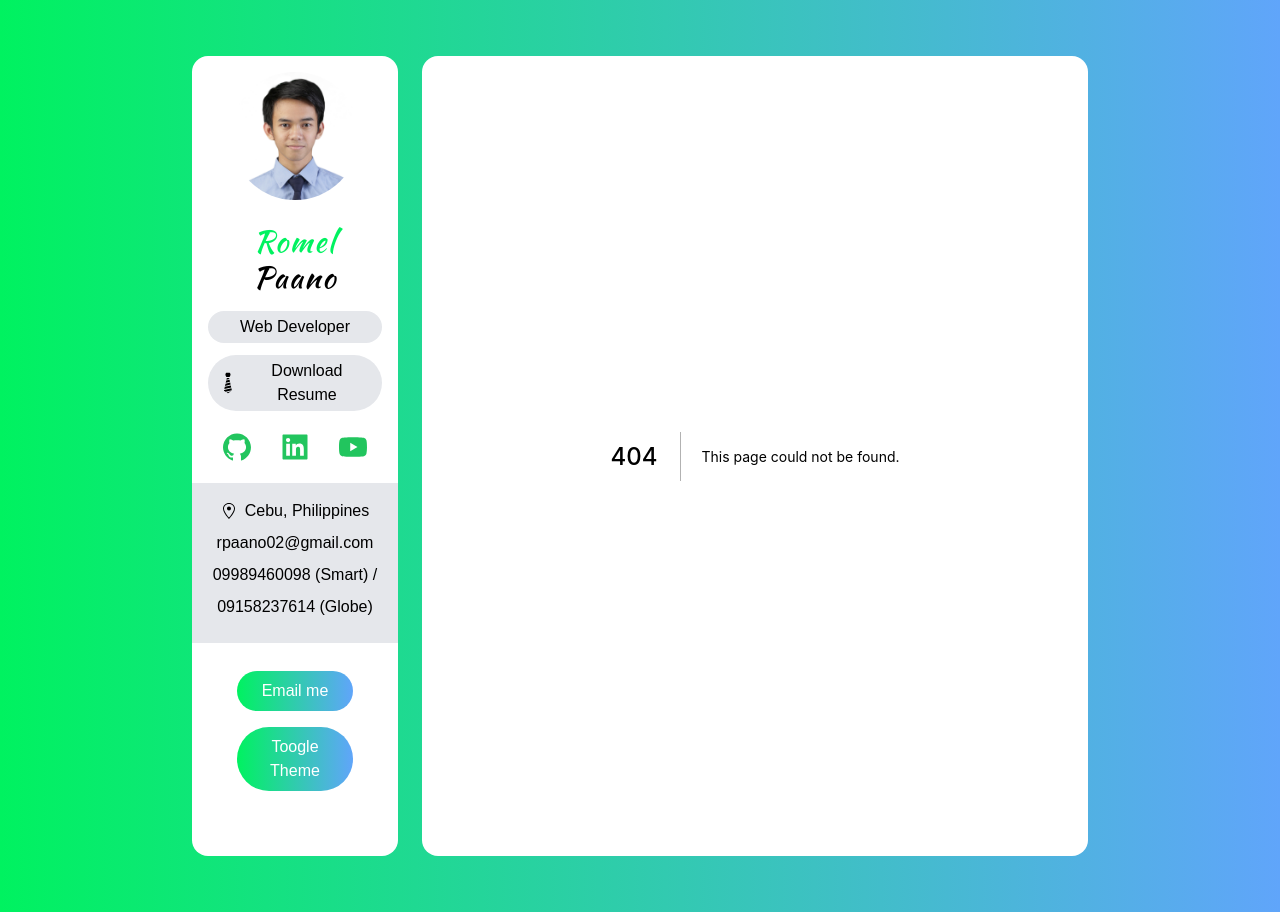
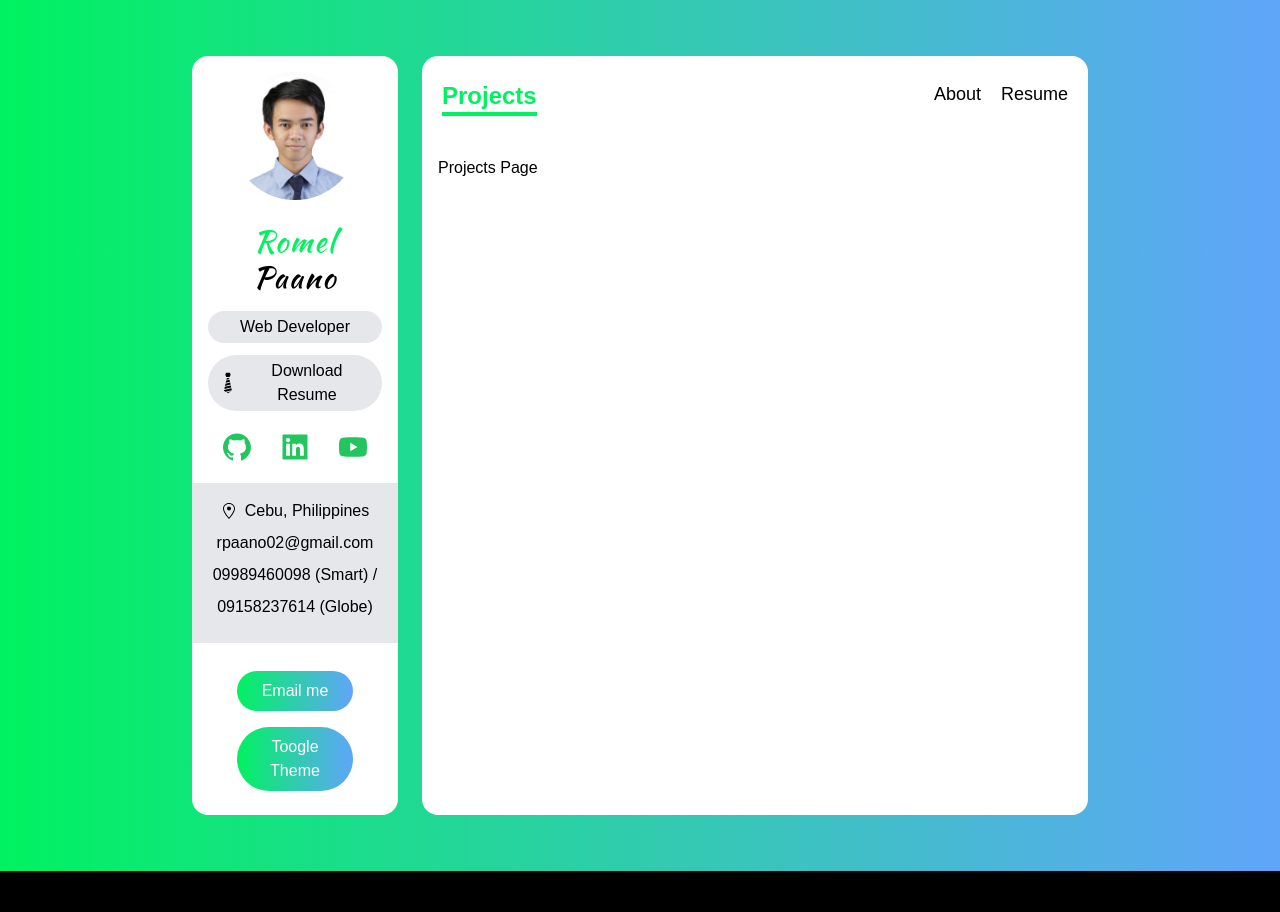
Before and after one commit to rpaano/personal-porfolio, a Next.js app: page /projects in a window 1280 px wide. Before the commit this address had no page. After the commit the page ends 871 px from the top, so only its background shows below. Built offline with nearby package versions, Linux system fonts and the light colour scheme.

Commit message:
Add Navbar

```diff
--- /dev/null
+++ b/ServicesContract.ts
@@ -0,0 +1,7 @@
+import { IconType } from "react-icons";
+
+export interface ServiceContract {
+    title: string,
+    about: string,
+    Icon: IconType
+}
--- /dev/null
+++ b/components/Navbar.tsx
@@ -0,0 +1,52 @@
+import Link from 'next/link'
+import { useRouter } from 'next/router'
+import React, { FunctionComponent, useEffect, useState } from 'react'
+
+
+const NavItem:FunctionComponent<{
+    activeItem:string,
+    setActiveItem:Function,
+    name:string,
+    route:string
+}> = ({
+    activeItem,
+    setActiveItem,
+    name,
+    route
+}) => {
+    return (
+            activeItem !== name ? (
+                <Link href={route}>
+                   <a href="">
+                        <span className="hover:text-green" onClick={() => setActiveItem(name)}>{ name }</span>
+                    </a>
+                </Link>
+            ) : null
+    )
+}
+
+const Navbar = () => {
+
+    const [activeItem, setActiveItem] = useState<string>('')
+
+    const { pathname } = useRouter()
+
+    useEffect(() => {
+        if (pathname === "/" ) setActiveItem('About')
+        if (pathname === "/projects" ) setActiveItem('Projects')
+        if (pathname === "/resume" ) setActiveItem('Resume')
+    }, [])
+
+    return (
+        <div className="flex justify-between px-5 py-3 my-3">
+            <span className="text-xl font-bold border-b-4 text-green border-green md:text-2xl">{ activeItem }</span>
+            <div className="flex space-x-5 text-lg">
+                <NavItem activeItem={activeItem} setActiveItem={setActiveItem} name='About' route='/'/>
+                <NavItem activeItem={activeItem} setActiveItem={setActiveItem} name='Projects' route='/projects'/>
+                <NavItem activeItem={activeItem} setActiveItem={setActiveItem} name='Resume' route='/resume'/>
+            </div>
+        </div>
+    )
+}
+
+export default Navbar
--- /dev/null
+++ b/data.ts
@@ -0,0 +1,43 @@
+import { AiOutlineAntDesign, AiOutlineApi } from 'react-icons/ai'
+import { MdDeveloperMode } from 'react-icons/md'
+import { FaServer } from 'react-icons/fa'
+import { RiComputerLine } from 'react-icons/ri'
+import { ServiceContract } from './ServicesContract'
+
+export const services:ServiceContract[] = [
+    {
+        Icon: RiComputerLine,
+        title: "Frontend Development",
+        about:
+          "I can build a beautiful and scalable SPA using <b> HTML</b>,<b>CSS</b>   and <b>React.js</b> ",
+      },
+      {
+        Icon: FaServer,
+        title: "Backend  Development",
+        about:
+          "handle database, server, api using <b>Express </b> & other popular frameworks",
+      },
+      {
+        Icon: AiOutlineApi,
+        title: "API Development",
+        about:
+          "I can develop robust  REST API using <b>django-rest-api</b>  & <b>Node API</b> ",
+      },
+      {
+        Icon: MdDeveloperMode,
+        title: "Competitive Coder",
+        about: "a daily problem solver in <b>HackerRank</b>  and <b>Leet Code</b> ",
+      },
+      {
+        Icon: AiOutlineAntDesign,
+        title: "UI/UX designer",
+        about:
+          "stunning user interface designer using <b>Figma</b>  and  <b>Framer</b> ",
+      },
+      {
+        Icon: RiComputerLine,
+        title: "Whatever",
+        about:
+          "Lorem ipsum dolor sit amet consectetur adipisicing elit. Hic quis minima autem!",
+      },
+]
--- a/pages/_app.tsx
+++ b/pages/_app.tsx
@@ -1,6 +1,7 @@
 import '../styles/globals.css'
 import type { AppProps } from 'next/app'
 import Sidebar from '../components/Sidebar'
+import Navbar from '../components/Navbar'
 
 function MyApp({ Component, pageProps }: AppProps) {
     return (
@@ -10,8 +11,9 @@
             </div>
 
 
-            <div className="col-span-12 bg-white lg:col-span-9 rounded-2xl">
-                <Component {...pageProps} />
+            <div className="flex flex-col col-span-12 bg-white lg:col-span-9 rounded-2xl">
+                <Navbar/>
+                <Component {...pageProps}/>
             </div>
         </div>
     )
--- a/pages/api/hello.ts
+++ /dev/null
@@ -1,13 +0,0 @@
-// Next.js API route support: https://nextjs.org/docs/api-routes/introduction
-import type { NextApiRequest, NextApiResponse } from 'next'
-
-type Data = {
-  name: string
-}
-
-export default function handler(
-  req: NextApiRequest,
-  res: NextApiResponse<Data>
-) {
-  res.status(200).json({ name: 'John Doe' })
-}
--- /dev/null
+++ b/pages/api/services.ts
@@ -0,0 +1,10 @@
+import { NextApiRequest, NextApiResponse } from "next";
+import { services } from "../../data";
+
+export default (request: NextApiRequest, responce: NextApiResponse) => {
+
+    // console.log(services)
+
+    responce.status(200).json({ services })
+
+}
--- a/pages/index.tsx
+++ b/pages/index.tsx
@@ -1,6 +1,11 @@
+import { GetServerSidePropsContext, GetStaticPropsContext } from 'next'
 import React from 'react'
+import { services } from '../data'
 
-const index = () => {
+const index = ({services}: {services:any}) => {
+
+    console.log("CLIENT:", services)
+
     return (
         <div>
             <h1>
--- /dev/null
+++ b/pages/projects.tsx
@@ -0,0 +1,13 @@
+import React from 'react'
+
+const projects = () => {
+
+
+    return (
+        <div className="p-4">
+            Projects Page
+        </div>
+    )
+}
+
+export default projects
--- /dev/null
+++ b/pages/resume.tsx
@@ -0,0 +1,9 @@
+import React from 'react'
+
+const resume = () => {
+  return (
+    <div className="p-4">Resume Page</div>
+  )
+}
+
+export default resume
```
